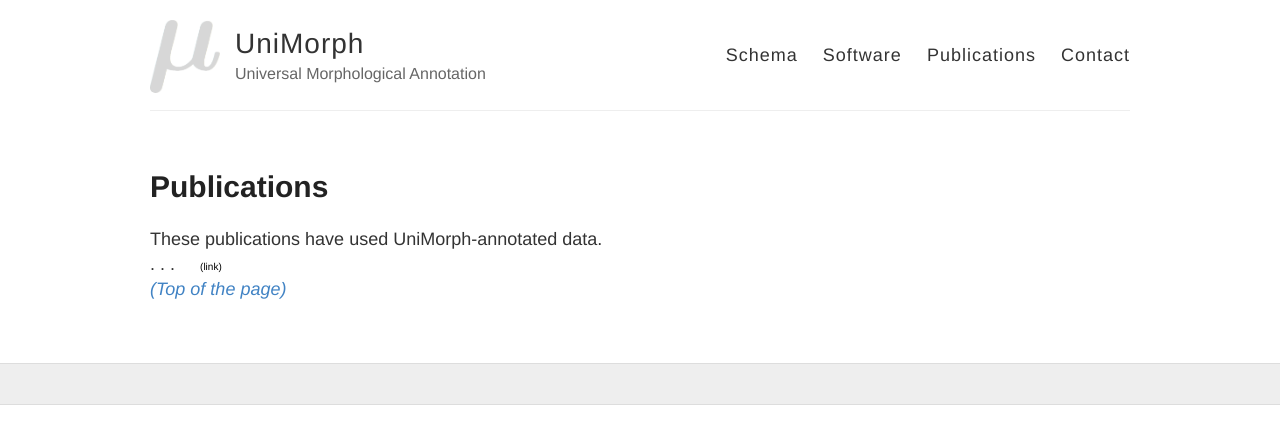
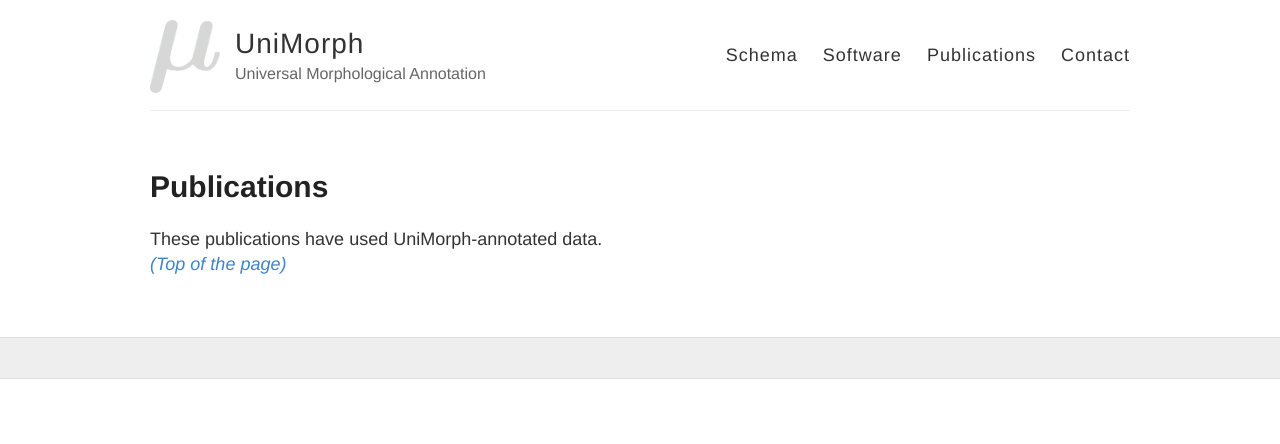
Before and after one commit to unimorph/unimorph.github.io, a Jekyll site: the page built from publications.html, in a window 1280 px wide. Shown: the top 444 px of the page. Built offline with Jekyll 4.4.1, drawn with Linux system fonts in a browser that asks for light colours; nearby versions of some CDN libraries.

Commit message:
More little changes

```diff
--- a/publications.html
+++ b/publications.html
@@ -19,24 +19,6 @@
 <bibtex src="{{ site.baseurl }}/publications.bib"></bibtex>
 
 <div id="bibtex_errors"></div>
-
-<textarea id="bibtex_template_input" style="display: none;"">
-<span class="hangingindent">
-  <span class="if author">
-    <span class="author"></span>.
-  </span>
-  <span class="if year">
-    <span class="year"></span>.
-  </span>
-  <span class="title"></span>.
-  <span class="if journal" style="font-style: italic;">
-    <span class="journal"></span>
-  </span>
-  <span class="if url" style="margin-left: 20px">
-    <a class="url" style="color:black; font-size:10px" href="">(link)</a>
-  </span>
-</span>
-</textarea>
 
 <div class="bibtex_template"></div>
 
```
